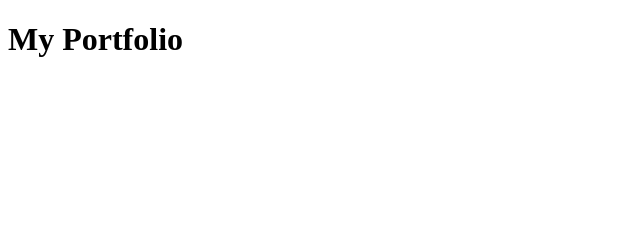
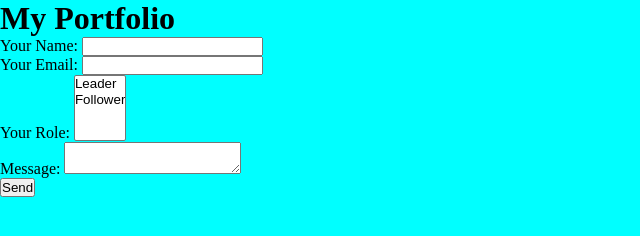
Before and after one commit to klps007/portfolio, a plain HTML site: page index.html in a window 1280 px wide. Shown: the whole page, without its empty margins (0-640 px from the left). Drawn offline with Linux system fonts and the light colour scheme.

Commit message:
Added contact form

```diff
--- a/index.html
+++ b/index.html
@@ -4,11 +4,34 @@
     <meta charset="UTF-8">
     <meta name="viewport" content="width=device-width, initial-scale=1.0">
     <meta http-equiv="X-UA-Compatible" content="ie=edge">
+    <link rel="stylesheet" href="./styles.css">
     <title>Portfolio</title>
 </head>
 <body>
 
     <h1>My Portfolio</h1>
 
+
+    <form name="contact" method="POST" data-netlify="true">
+        <p>
+          <label>Your Name: <input type="text" name="name" /></label>
+        </p>
+        <p>
+          <label>Your Email: <input type="email" name="email" /></label>
+        </p>
+        <p>
+          <label>Your Role: <select name="role[]" multiple>
+            <option value="leader">Leader</option>
+            <option value="follower">Follower</option>
+          </select></label>
+        </p>
+        <p>
+          <label>Message: <textarea name="message"></textarea></label>
+        </p>
+        <p>
+          <button type="submit">Send</button>
+        </p>
+      </form>
+
 </body>
 </html>
--- a/styles.css
+++ b/styles.css
@@ -0,0 +1,10 @@
+* {
+
+    margin: 0%;
+    padding: 0%;
+}
+
+body {
+
+    background-color: aqua;
+}
```
